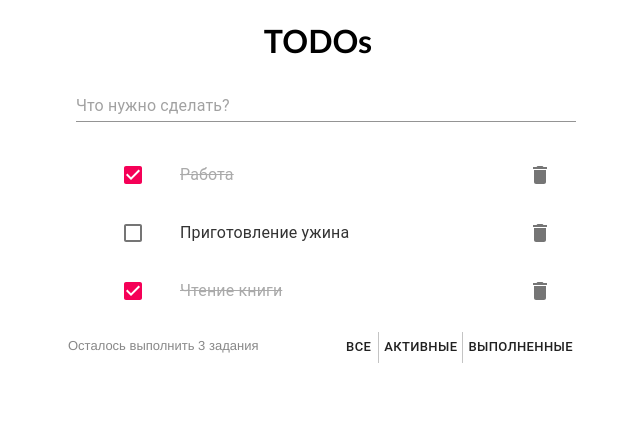
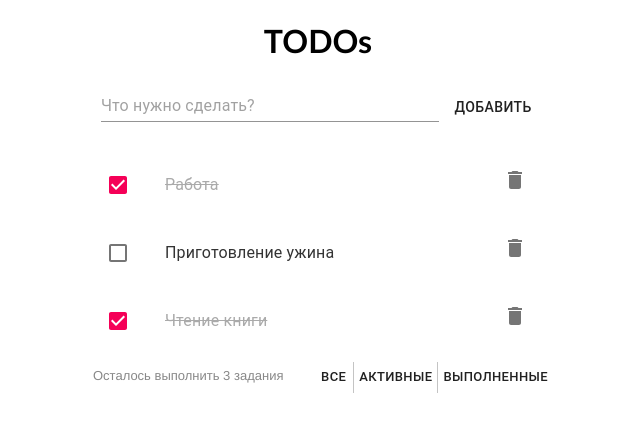
Before and after one commit to WebHeroSchool/todoZiabrova, a React (Create React App) app in the folder todo/: page / in a window 1280 px wide. Shown: the top 432 px of the page, without its empty margins (322-962 px from the left). Built offline with nearby package versions, Linux system fonts and the light colour scheme.

Commit message:
Добавление элементов, уведомление об ошибке

```diff
--- a/todo/src/components/App/App.js
+++ b/todo/src/components/App/App.js
@@ -21,7 +21,8 @@ class App extends React.Component {
         id: 3,
         isDone: true,
         value: 'Чтение книги'
-      }],
+      }
+    ]
   };
 
   onClickDone = id => {
@@ -37,17 +38,27 @@ class App extends React.Component {
     this.setState({items: newItemList});
   };
 
-  onClickDelete = id => {
-    const newItemList = this.state.items.filter(item => item.id !== id);
+  onClickDelete = id => this.setState(state => ({
+    items: state.items.filter(item => item.id !== id)
+ }));
 
-    this.setState({items: newItemList});
-  };
+ onClickAdd = value => this.setState(state => ({
+   items: [
+     ...state.items,
+     {
+       value: value,
+       isDone: false,
+       id: state.count + 1
+     }
+   ],
+   count: state.count + 1
+ }));
 
   render() {
     return  (
       <div className={styles.wrap}>
       <h1 className={styles.title}>TODOs</h1>
-      <InputItem />
+      <InputItem onClickAdd={this.onClickAdd} />
       <ItemList
         items={this.state.items}
         onClickDone={this.onClickDone}
--- a/todo/src/components/App/App.module.css
+++ b/todo/src/components/App/App.module.css
@@ -1,6 +1,6 @@
 .wrap {
   margin: auto;
-  width: 500px;
+  width: 450px;
   font-family: 'Franklin Gothic Medium', 'Arial Narrow', Arial, sans-serif;
 
 }
--- a/todo/src/components/Footer/Footer.js
+++ b/todo/src/components/Footer/Footer.js
@@ -6,7 +6,11 @@ import styles from './Footer.module.css';
 const Footer = ({itemNumber}) => (<footer>
   <label className={styles.itemNumber}>Осталось выполнить {itemNumber} задания</label>
   <div className={styles.filters}>
-  <ButtonGroup className={styles.filter} size="small" variant="text" aria-label="small text primary button group">
+  <ButtonGroup
+  className={styles.filter}
+  size="small"
+  variant="text"
+  aria-label="small text primary button group">
   <Button>Все</Button>
   <Button>Активные</Button>
   <Button>Выполненные</Button>
--- a/todo/src/components/InputItem/InputItem.js
+++ b/todo/src/components/InputItem/InputItem.js
@@ -1,18 +1,54 @@
 import React from 'react';
+import styles from './InputItem.module.css';
 import TextField from '@material-ui/core/TextField';
+import Button from '@material-ui/core/Button';
 
-const InputItem = () => (<div>
+class InputItem extends React.Component {
+  state = {
+    inputValue: '',
+    helperText: '',
+    error: false
+  };
+
+  onButtonClick = () => {
+    if (this.state.inputValue !== '') {
+      this.setState({
+        error: false,
+        helperText: '',
+        inputValue: ''
+      });
+      this.props.onClickAdd(this.state.inputValue);
+    } else {
+      this.setState({
+        error: true,
+        helperText: 'Введите задачу'
+      })
+    }
+  };
+
+  render() {
+
+    return  (
+      <div>
       <TextField
       id="standard-full-width"
       style={{ margin: 8 }}
       placeholder="Что нужно сделать?"
-  fullWidth
       margin="normal"
-  InputLabelProps={{
-    shrink: true,
+      InputLabelProps={{shrink: true,}}
+      className={styles.input}
+      value={this.state.inputValue}
+      onChange={event => {
+        this.setState({inputValue: event.target.value.toUpperCase()});
       }}
+      error={this.state.error}
+      helperText={this.state.helperText}
       />
-  </div>
-);
+      <Button
+      className={styles.add}
+      onClick={this.onButtonClick}>Добавить</Button>
+      </div>);
+    }
+  }
 
 export default InputItem;
--- a/todo/src/components/InputItem/InputItem.module.css
+++ b/todo/src/components/InputItem/InputItem.module.css
@@ -0,0 +1,8 @@
+.input {
+    width: 75%;
+    text-align: center;
+}
+
+.add {
+    padding-top: 13px!important;
+}
--- a/todo/src/components/Item/Item.js
+++ b/todo/src/components/Item/Item.js
@@ -31,8 +31,10 @@ const Item = ({item, isDone, id, onClickDone, onClickDelete}) => (
     className={styles.button}
     edge="end"
     aria-label="comments"
-    onClick = {() =>onClickDelete(id)}>
-      <DeleteIcon />
+    >
+      <DeleteIcon
+      onClick = {() =>onClickDelete(id)}
+      />
     </IconButton>
   </ListItemSecondaryAction>
 </ListItem>
--- a/todo/src/components/ItemList/ItemList.module.css
+++ b/todo/src/components/ItemList/ItemList.module.css
@@ -1,7 +1,8 @@
-.list {
+ul {
+  padding-left: 0;
+}
+
+li {
+  padding-top: 10px;
   list-style-type: none;
 }
-
-.li {
-  padding-top: 15px;
-}
```
Lines whose indentation alone changed are shown as unchanged.
